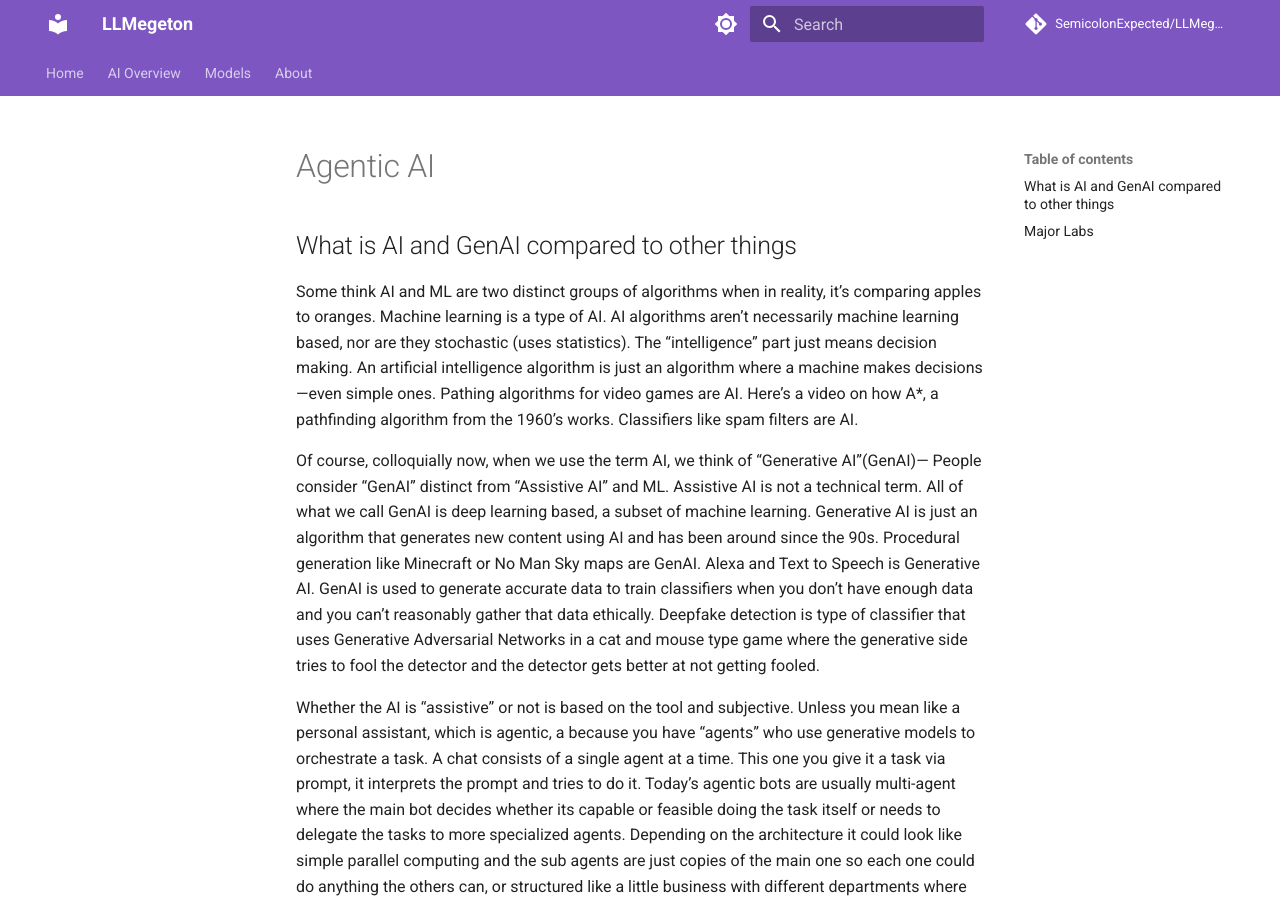
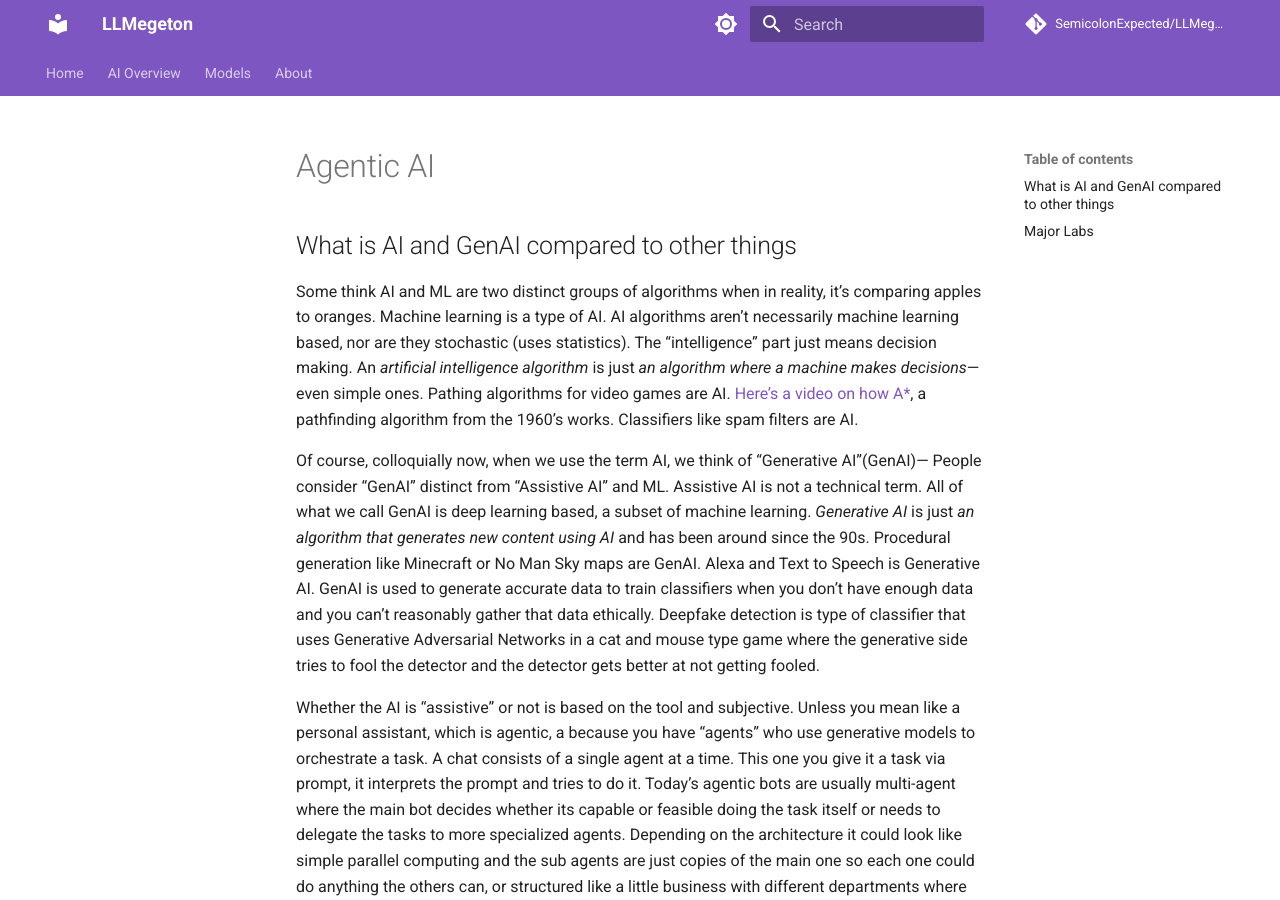
Before and after one commit to SemicolonExpected/LLMegeton, an MkDocs documentation site: the page built from docs/About AI/index.md, in a window 1280 px wide and 900 px high. Built offline with MkDocs 1.6.1 and Material for MkDocs 9.7.7, drawn with Linux system fonts in a browser that asks for light colours; comment, search, counter and statistics services are not loaded; part of the change alters nothing that is shown.

```diff
--- a/docs/About AI/index.md
+++ b/docs/About AI/index.md
@@ -2,11 +2,11 @@
 
 ## What is AI and GenAI compared to other things
 
-Some think AI and ML are two distinct groups of algorithms when in reality, it’s comparing apples to oranges. Machine learning is a type of AI. AI algorithms aren’t necessarily machine learning based, nor are they stochastic (uses statistics). The “intelligence” part just means decision making. An artificial intelligence algorithm is just an algorithm where a machine makes decisions—even simple ones. Pathing algorithms for video games are AI. Here’s a video on how A*, a pathfinding algorithm from the 1960’s works. Classifiers like spam filters are AI.
+Some think AI and ML are two distinct groups of algorithms when in reality, it’s comparing apples to oranges. Machine learning is a type of AI. AI algorithms aren’t necessarily machine learning based, nor are they stochastic (uses statistics). The “intelligence” part just means decision making. An *artificial intelligence algorithm* is just _an algorithm where a machine makes decisions_—even simple ones. Pathing algorithms for video games are AI. [Here’s a video on how A*](https://youtu.be/i0x5fj4PqP4?is=hU8tmcgtkwDewM7m), a pathfinding algorithm from the 1960’s works. Classifiers like spam filters are AI.
 
 Of course, colloquially now, when we use the term AI, we think of “Generative AI”(GenAI)—
 People consider “GenAI” distinct from “Assistive AI” and ML. Assistive AI is not a technical term.
-All of what we call GenAI is deep learning based, a subset of machine learning. Generative AI is just an algorithm that generates new content using AI and has been around since the 90s. Procedural generation like Minecraft or No Man Sky maps are GenAI. Alexa and Text to Speech is Generative AI.
+All of what we call GenAI is deep learning based, a subset of machine learning. *Generative AI* is just _an algorithm that generates new content using AI_ and has been around since the 90s. Procedural generation like Minecraft or No Man Sky maps are GenAI. Alexa and Text to Speech is Generative AI.
 GenAI is used to generate accurate data to train classifiers when you don’t have enough data and you can’t reasonably gather that data ethically. Deepfake detection is type of classifier that uses Generative Adversarial Networks in a cat and mouse type game where the generative side tries to fool the detector and the detector gets better at not getting fooled.
 
 Whether the AI is “assistive” or not is based on the tool and subjective. Unless you mean like a personal assistant, which is agentic, a because you have “agents” who use generative models to orchestrate a task. A chat consists of a single agent at a time.
```
